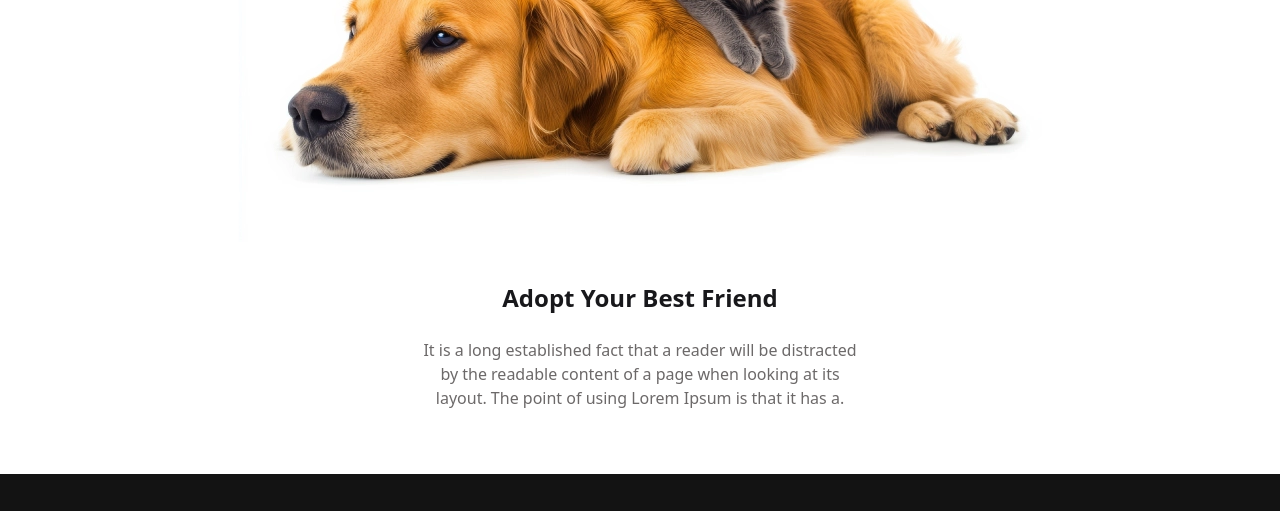
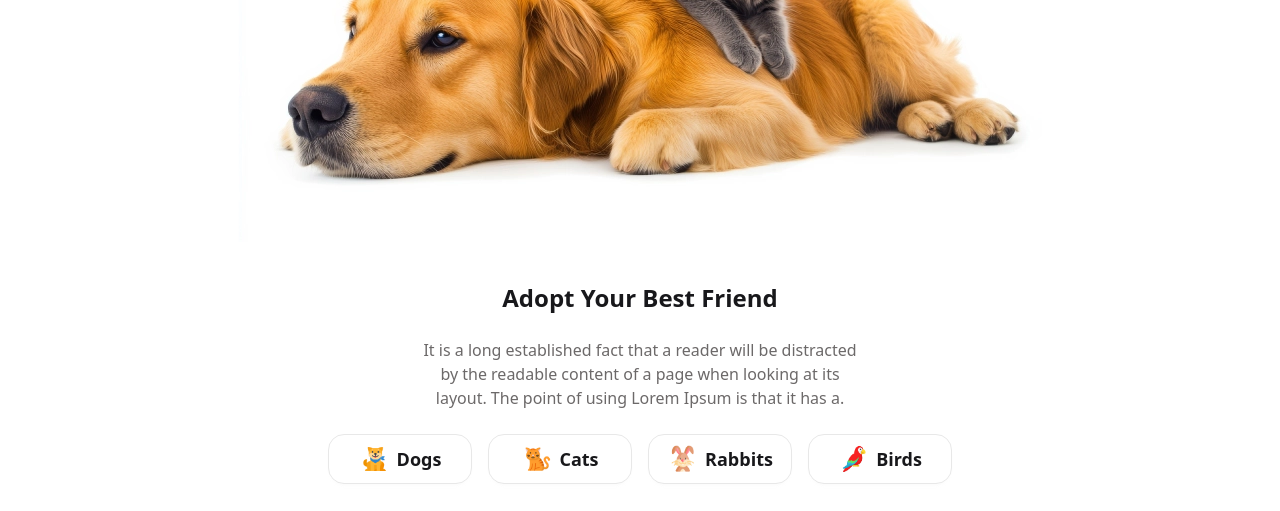
Before and after one commit to jabirstain3/pick_peddy, a plain HTML site: page index.html in a window 1280 px wide. Shown: the part 632-1143 px from the top of the page. Drawn offline with nearby package versions, Linux system fonts and the light colour scheme.

Commit message:
catagory buttons

```diff
--- a/index.html
+++ b/index.html
@@ -75,7 +75,39 @@
                 <p class="py-6 text-[#6c6969]">It is a long established fact that a reader will be distracted by the readable content of a page when looking at its layout. The point of using Lorem Ipsum is that it has a.</p>
             </div>
 
+            <div>
+                <!-- Tabs  -->
+                <div class="flex flex-wrap justify-center items-center gap-4 px-4 max-w-[1080px] m-auto">
+                    <button id="btnDog" class="btn w-36 p-6 rounded-2xl bg-white hover:bg-[#e7e3e4] font-bold text-lg hover">
+                        <img src="./assets/dog.png" alt="" class="w-8" />
+                        Dogs
+                    </button>
 
+                    <button id="btnCat" class="btn w-36 p-6 rounded-2xl bg-white hover:bg-[#e7e3e4] font-bold text-lg hover">
+                        <img src="./assets/cat.png" alt="" class="w-8" />
+                        Cats
+                    </button>
+
+                    <button id="btnRabbit" class="btn w-36 p-6 rounded-2xl bg-white hover:bg-[#e7e3e4] font-bold text-lg hover">
+                        <img src="./assets/rabbit.png" alt="" class="w-8" />
+                        Rabbits
+                    </button>
+
+                    <button id="btnBird" class="btn w-36 p-6 rounded-2xl bg-white hover:bg-[#e7e3e4] font-bold text-lg hover">
+                        <img src="./assets/bird.png" alt="" class="w-8" />
+                        Birds
+                    </button>
+                </div>
+
+                <!-- content container  -->
+                <div>
+                    <!-- filter  -->
+                    <div></div>
+
+                    <!-- content -->
+                    <div></div>
+                </div>
+            </div>
         </section>
     </main>
 
```
Also changed, not shown: assets/bird.png (added), assets/cat.png (added), assets/dog.png (added), assets/rabbit.png (added).
